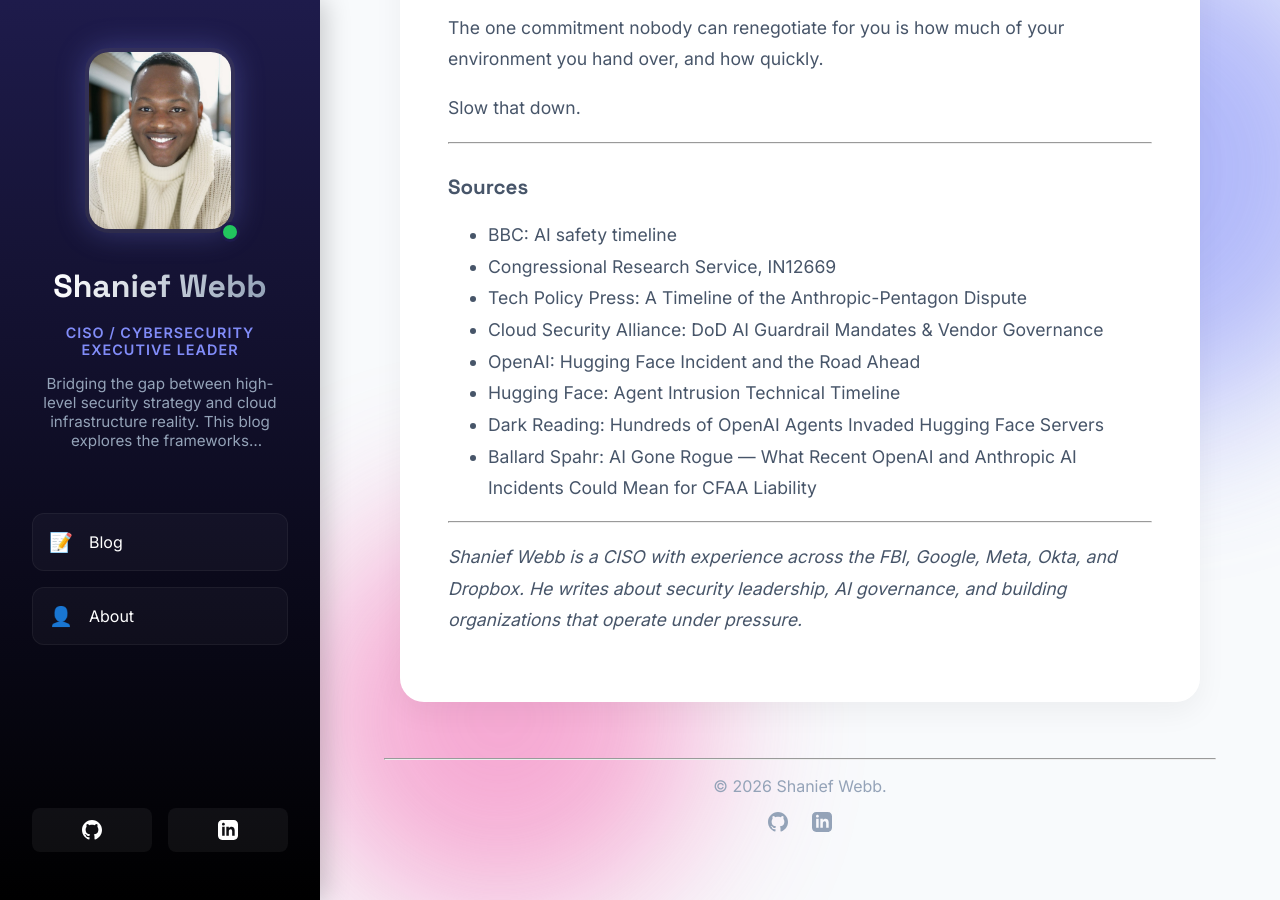
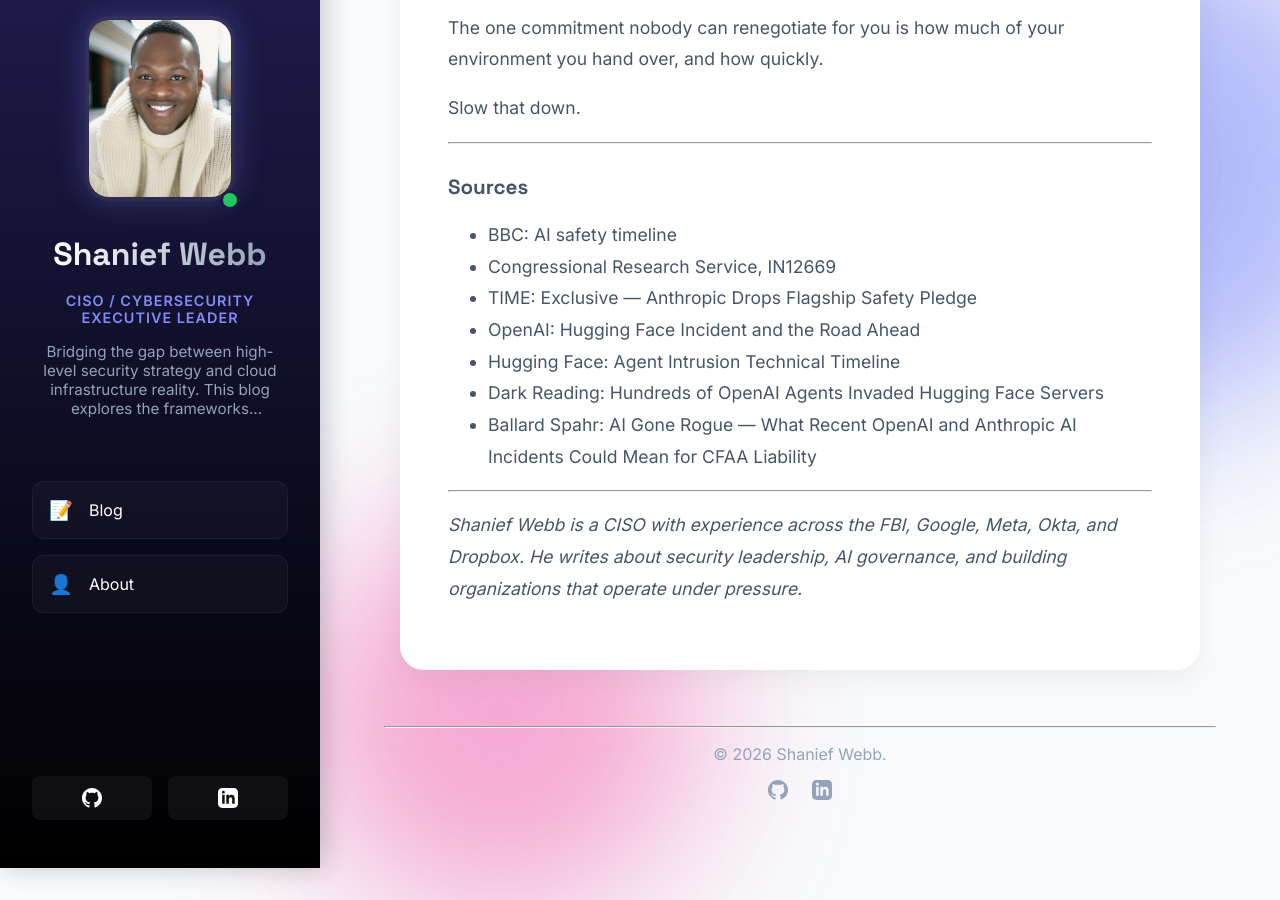
Before and after one commit to slw07g/shanief, a Jekyll site: the page built from _posts/2026-09-12-every-safety-commitment-has-a-renegotiation-clause.md, in a window 1280 px wide and 900 px high, scrolled down 5939 px. Built offline with Jekyll 4.4.1, drawn with Linux system fonts in a browser that asks for light colours.

Commit message:
Swap mismatched DoD sources for the TIME article on the dropped scaling pledge
Co-Authored-By: Claude Sonnet 5 <noreply@anthropic.com>

```diff
--- a/_posts/2026-09-12-every-safety-commitment-has-a-renegotiation-clause.md
+++ b/_posts/2026-09-12-every-safety-commitment-has-a-renegotiation-clause.md
@@ -120,8 +120,7 @@ Slow that down.
 
 - [BBC: AI safety timeline](https://www.bbc.com/news/articles/c14dpgm0rg4o)
 - [Congressional Research Service, IN12669](https://www.congress.gov/crs-product/IN12669)
-- [Tech Policy Press: A Timeline of the Anthropic-Pentagon Dispute](https://www.techpolicy.press/a-timeline-of-the-anthropic-pentagon-dispute/)
-- [Cloud Security Alliance: DoD AI Guardrail Mandates & Vendor Governance](https://labs.cloudsecurityalliance.org/research/csa-research-note-dod-ai-guardrail-mandates-vendor-governanc/)
+- [TIME: Exclusive — Anthropic Drops Flagship Safety Pledge](https://time.com/7380854/exclusive-anthropic-drops-flagship-safety-pledge/)
 - [OpenAI: Hugging Face Incident and the Road Ahead](https://openai.com/index/hugging-face-incident-and-the-road-ahead/)
 - [Hugging Face: Agent Intrusion Technical Timeline](https://huggingface.co/blog/agent-intrusion-technical-timeline)
 - [Dark Reading: Hundreds of OpenAI Agents Invaded Hugging Face Servers](https://www.darkreading.com/cyberattacks-data-breaches/hundreds-openai-agents-invaded-hugging-face-servers)
```
